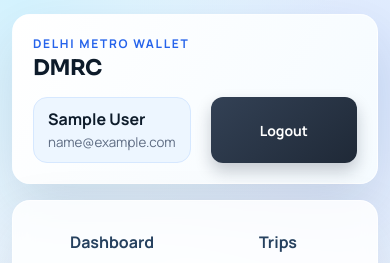
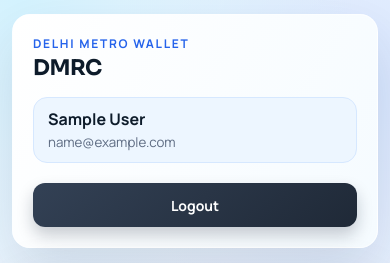
Before and after one commit to NeXTcanCode/dmrc_fe, a React (Vite) app: page /plan in a window 390 px wide. Shown: the top 263 px of the page. Built offline with nearby package versions, Linux system fonts and the light colour scheme; no server answers; sample sign-in values are in the browser's storage.

Commit message:
update App.jsx and style.css

```diff
--- a/src/App.jsx
+++ b/src/App.jsx
@@ -35,7 +35,7 @@
           <p className="eyebrow">Delhi Metro Wallet</p>
           <h1>DMRC </h1>
         </div>
-        <div style={{ display: "flex", gap: "20px" }}>
+        <div className="username_logout">
           {token && (
             <div className="userbox">
               <p>{user?.name}</p>
--- a/src/assets/style.css
+++ b/src/assets/style.css
@@ -82,6 +82,10 @@
   font-weight: 700;
 }
 
+.username_logout {
+  display: flex;
+  gap: 20px;
+}
 .userbox {
   background: #edf6ff;
   border: 1px solid #d6e8ff;
@@ -142,6 +146,11 @@
 @media (min-width: 576px) {
   .tabs .col-sm-4 {
     width: 33.3333%;
+  }
+}
+@media (max-width: 767px) {
+  .username_logout {
+    flex-direction: column;
   }
 }
 @media (min-width: 768px) {
```
